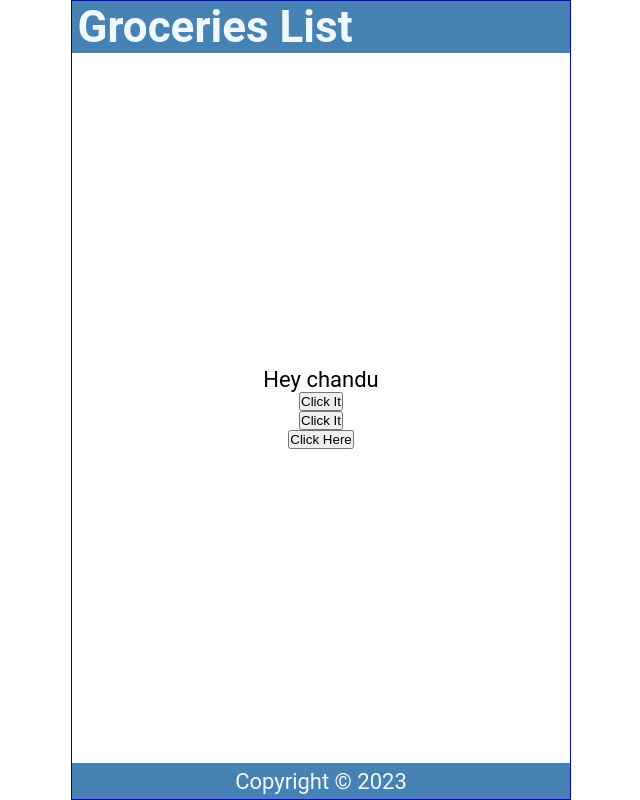
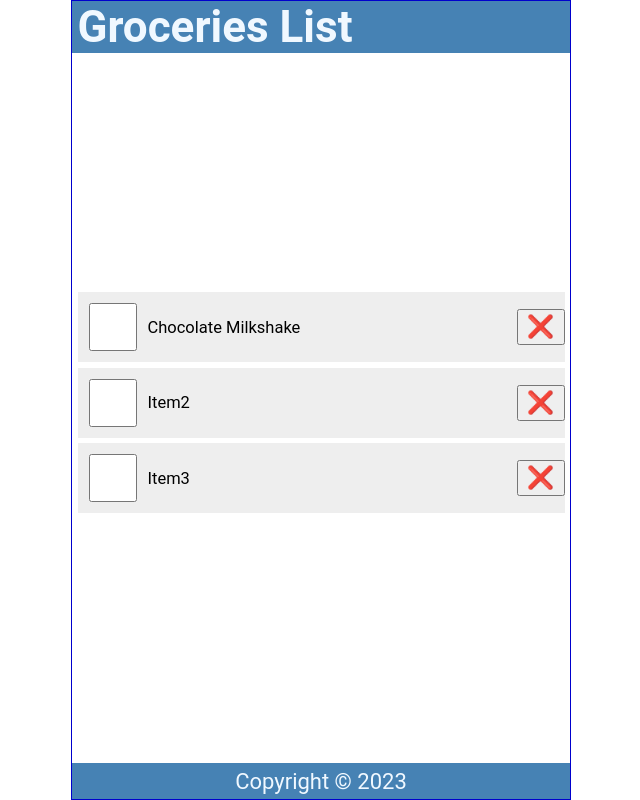
Before and after one commit to ChandanaMandarapu/All-React, a React (Vite) app in the folder allReact/: page / in a window 1280 px wide. Shown: the whole page, without its empty margins (319-959 px from the left). Built offline with nearby package versions, Linux system fonts and the light colour scheme.

Commit message:
lists and keys

```diff
--- a/allReact/src/App.css
+++ b/allReact/src/App.css
@@ -57,3 +57,61 @@
   display: grid;
   place-content: center;
 }
+ul {
+  width: 100%;
+  list-style: none;
+  padding: 0 0.25rem 0.25rem;
+}
+
+ul li::before {
+  content: "\200B";
+}
+
+.item {
+  display: flex;
+  justify-content: flex-start;
+  align-items: center;
+  padding: 0.5rem 0 0.5rem 0.5rem;
+  margin: 0.25rem 0;
+  background-color: #eee;
+}
+
+.item:first-child {
+  margin: 0;
+}
+
+.item input[type="checkbox"] {
+  text-align: center;
+  width: 2.5rem;
+  width: 48px;
+  min-width: 48px;
+  height: 2.5rem;
+  height: 48px;
+  min-height: 48px;
+  cursor: pointer;
+  margin-right: 0.5rem;
+}
+
+.item input[type="checkbox"]:focus + label {
+  text-decoration: underline;
+}
+
+.item > label {
+  font-size: 0.75rem;
+  flex-grow: 1;
+}
+
+.item .btn {
+  width: 48px;
+  min-width: 48px;
+  height: 36px;
+  font-size: 1rem;
+  color: steelblue;
+  cursor: pointer;
+}
+
+.item .btn:focus,
+.item .btn:hover {
+  color: black;
+  outline: none;
+}
--- a/allReact/src/components/Content.jsx
+++ b/allReact/src/components/Content.jsx
@@ -2,37 +2,42 @@
 import { useState } from "react";
 
 const Content = () => {
-    const [name, setName] = useState('chandu')
+    const [items, setItems] = useState([
+        {
+            id: 1,
+            checked: false,
+            item: "Chocolate Milkshake"
+        },
+        {
+            id: 2,
+            checked: false,
+            item: "Item2"
+        },
+        {
+            id: 3,
+            checked: false,
+            item: "Item3"
+        }
+    ])
 
-    const[count,setCount] = useState(0)
-
-  const handleNameChange = () => {
-    const names = ["krish", "karthik", "kushal"];
-    const int = Math.floor(Math.random() * 3);
-    setName(names[int]);
-  };
-
-  const handleClick = () => {
-    setCount(count + 1)
-    console.log(count)
-  }
-
-  //   click events anonymous functions
-  const handleClick2 = () => console.log("${name} was clicked");
-
-  const handleClick3 = (e) => console.log(e.target);
-
+    const handleCheck = (id) => {
+        console.log(`key:  ${id}`)
+    }
   return (
     <main>
-      <p onDoubleClick={handleClick2}>Hey {name}</p>
-
-      <button onClick={handleNameChange}>Click It</button>
-
-      {/* passing parameters anonymous functions */}
-      <button onClick={() => handleClick("chandana")}>Click It</button>
-
-      {/* loging event object */}
-      <button onClick={(e) => handleClick3(e)}>Click Here</button>
+      <ul>
+        {items.map((item) => (
+            <li className="item" key={item.id}>
+                <input
+                type="checkbox"
+                onChange={() => handleCheck(item.id)}
+                checked = {item.checked}
+                />
+                <label> {item.item}</label>
+                <button className="btn">❌</button>
+            </li>
+        ))}
+      </ul>
     </main>
   );
 };
```
